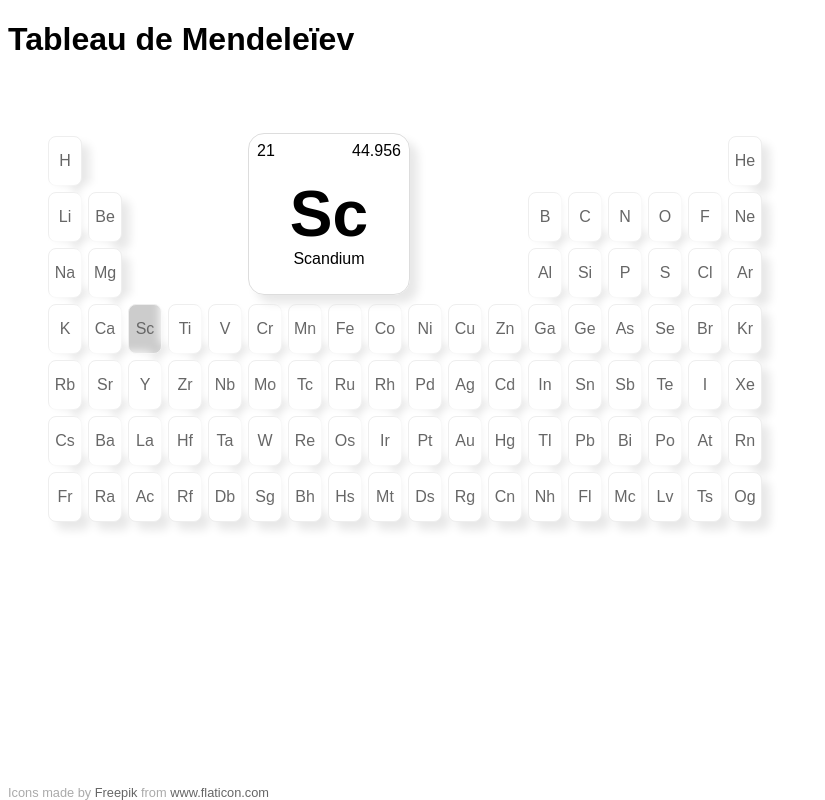
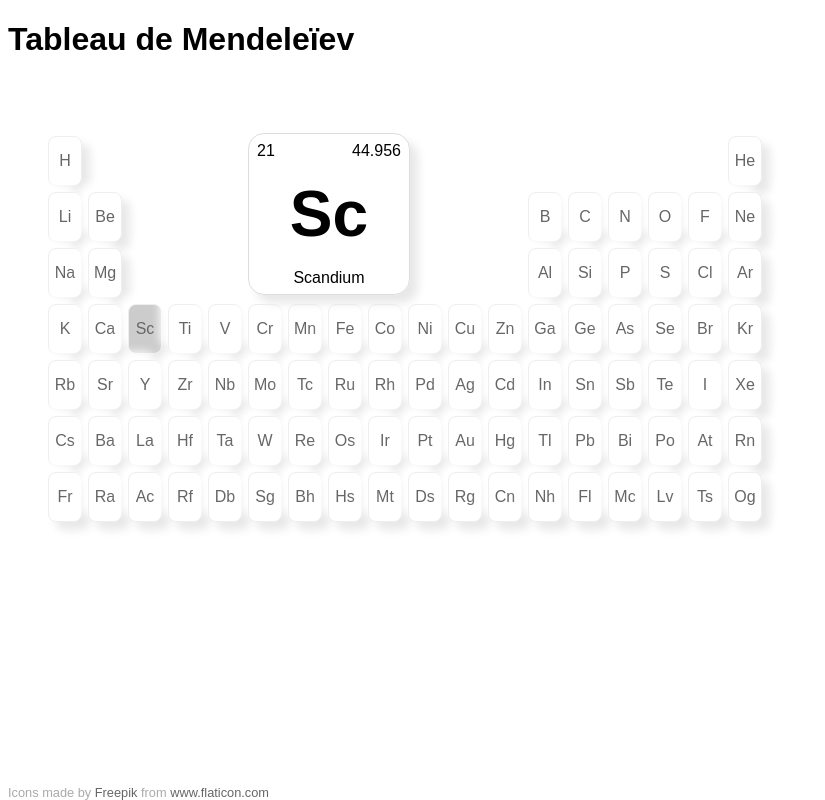
Before and after one commit to jlg-formation/tsr-juillet-2021, a website built with webpack: page front/src/index.html in a window 1280 px wide. Shown: the whole page, without its empty margins (0-825 px from the left). Built offline with nearby package versions, Linux system fonts and the light colour scheme; files whose address does not match are found by name.

Commit message:
dev: css grid

```diff
--- a/front/src/style.scss
+++ b/front/src/style.scss
@@ -55,27 +55,39 @@ div.detail {
   box-shadow: 8px 8px 10px #e8e8e8, -8px -8px 10px #ffffff;
   width: 10em;
   height: 10em;
-  display: flex;
-  justify-content: space-between;
+
+  display: grid;
+  grid-template-columns: 1fr 1fr;
+  grid-template-rows: 2em auto 2em;
+  grid-template-areas:
+    "atomicNbr atomicMass"
+    "symbol symbol"
+    "name name";
 
   .symbol {
-    position: absolute;
+    grid-area: symbol;
     font-size: 4em;
     font-weight: bold;
-    top: 50%;
-    left: 50%;
-    transform: translate(-50%, -50%);
+    display: flex;
+    justify-content: center;
+    align-items: center;
   }
 
   .name {
-    position: absolute;
-    top: 50%;
-    left: 50%;
-    transform: translate(-50%, 200%);
+    grid-area: name;
+    display: flex;
+    justify-content: center;
+    align-items: center;
   }
 
-  .atomicNbr,
+  .atomicNbr {
+    grid-area: atomicNbr;
+    padding: 0.5em;
+  }
+
   .atomicMass {
+    grid-area: atomicMass;
+    text-align: right;
     padding: 0.5em;
   }
 }
```
